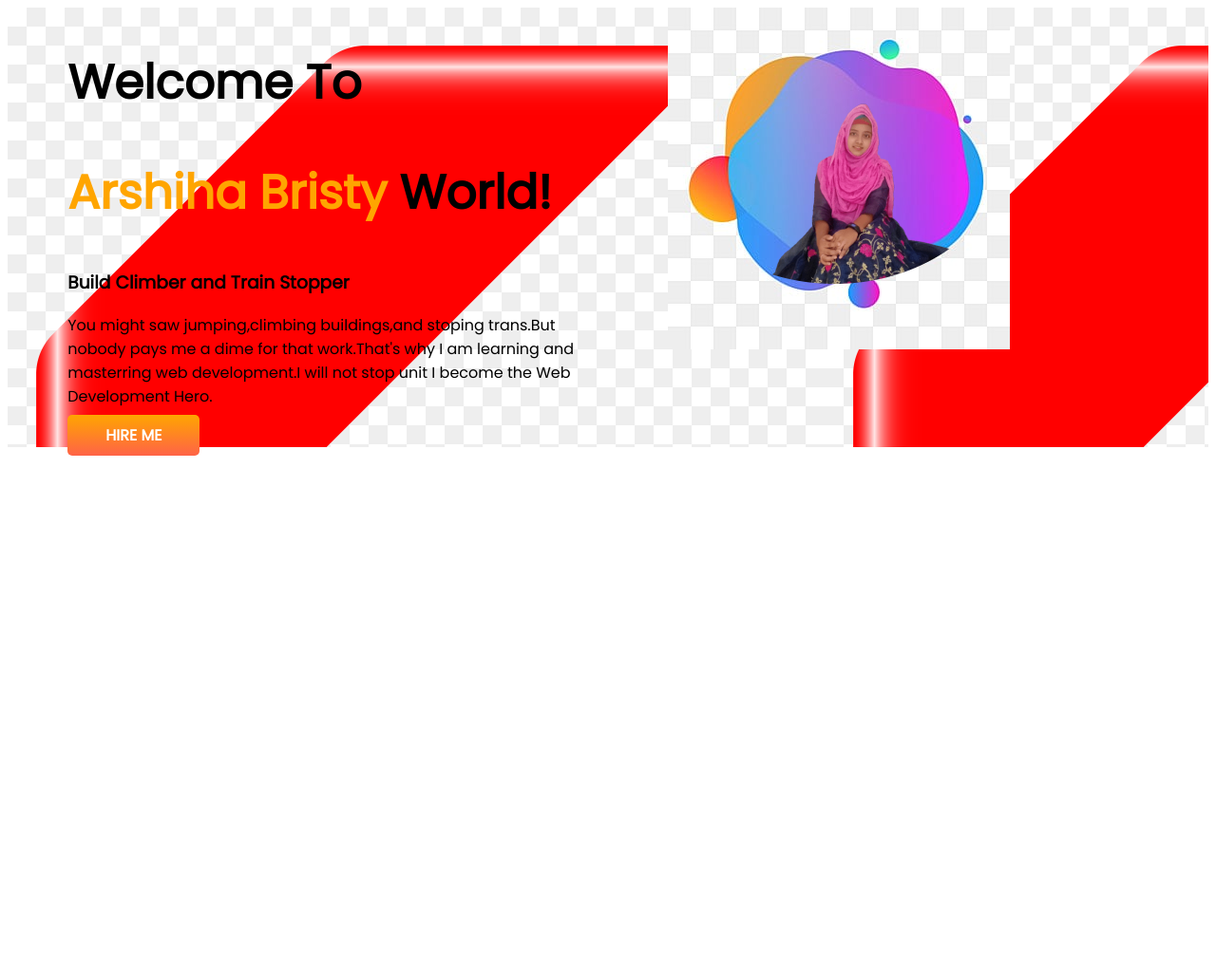
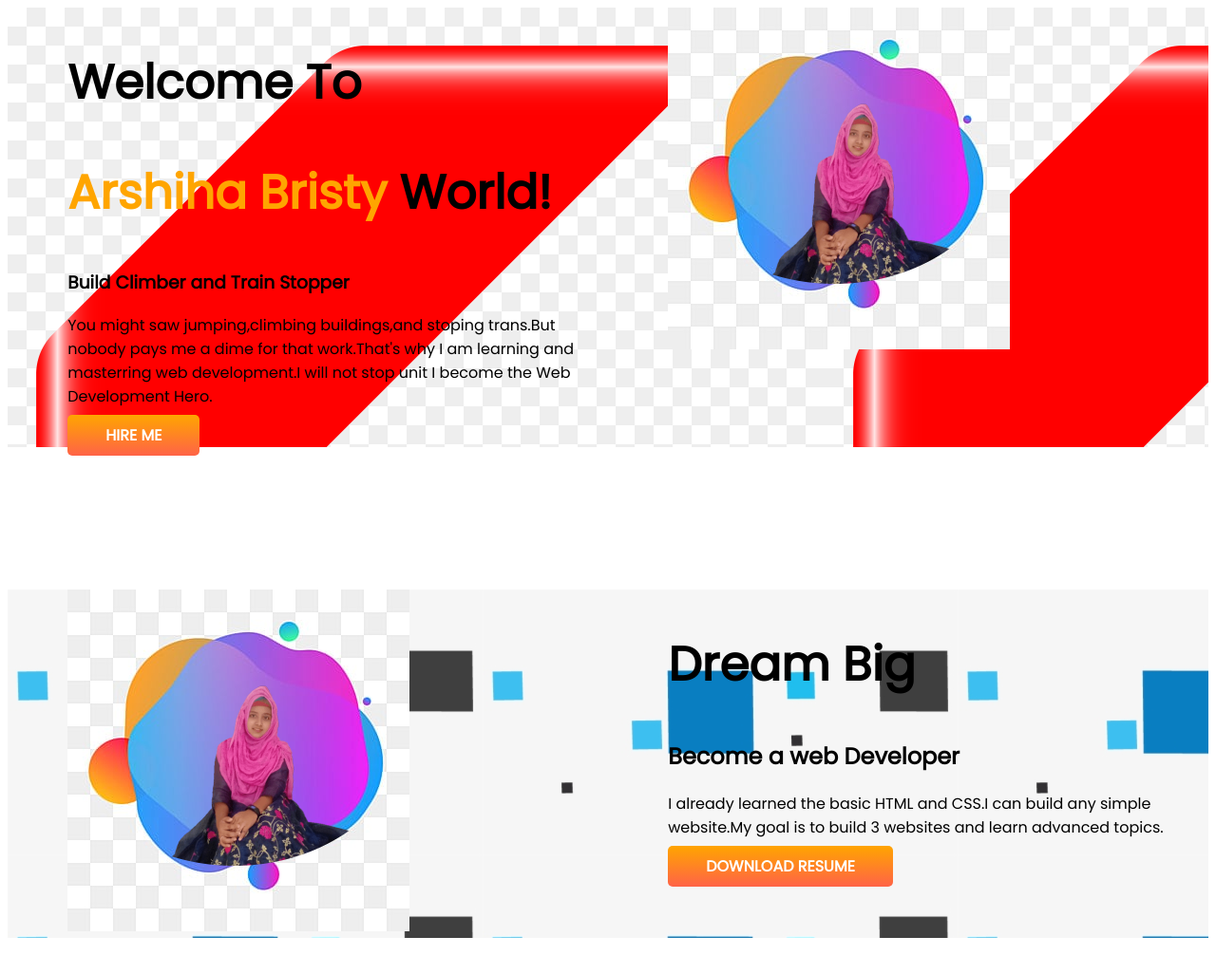
Before and after one commit to arshiha/developer-portfolio, a plain HTML site: page index.html in a window 1280 px wide. Shown: the whole page at 95% size. Before the commit the page ends 800 px from the top, so only its background shows below. Drawn offline with Linux system fonts and the light colour scheme.

Commit message:
dream added

```diff
--- a/index.html
+++ b/index.html
@@ -27,6 +27,19 @@
             <img src="Arshiha-pic-bg.png" alt="">
         </div>
     </section>
+    <section class="dream-big">
+        <div class="half-width">
+            <img src="Arshiha-pic-bg.png" alt="">
+        </div>
+        <div class="half-width">
+            <h1>Dream Big</h1>
+            <h2>Become a web Developer</h2>
+            <p>I already learned the basic HTML and CSS.I can build any simple website.My goal is to build 3 websites
+                and learn advanced topics.</p>
+            <a class="link-button" target="-blank" href="">DOWNLOAD RESUME</a>
+        </div>
+
+    </section>
 </body>
 
 </html>
--- a/style.css
+++ b/style.css
@@ -9,6 +9,7 @@ color: orange;
    }
    section{
        display: flex;
+       margin-bottom: 150px;
    }
    .half-width{
        width: 50%;
@@ -24,4 +25,9 @@ color: orange;
    }
    .top-banner{
        background-image: url(top-banner3.png);
+
    }
+   .dream-big{
+       background-image: url(top-banner5.png);
+
+   }
```
